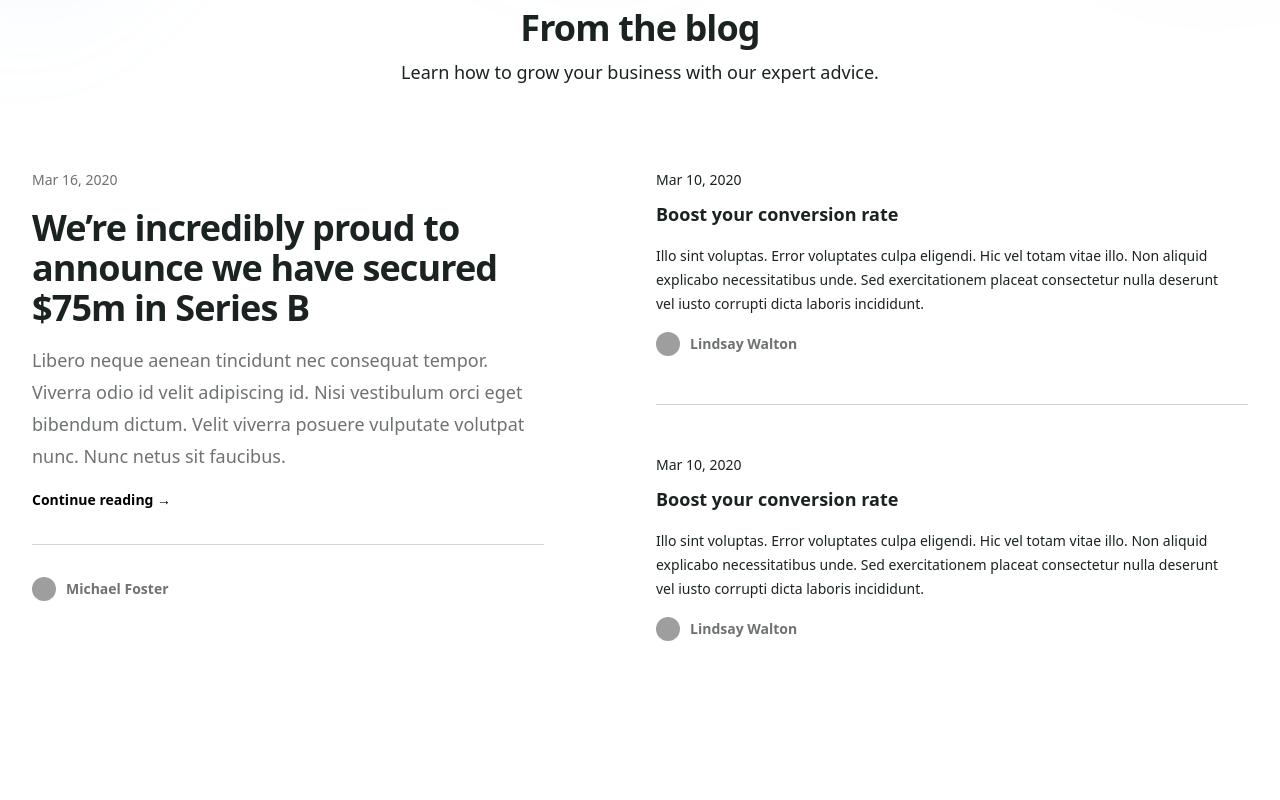
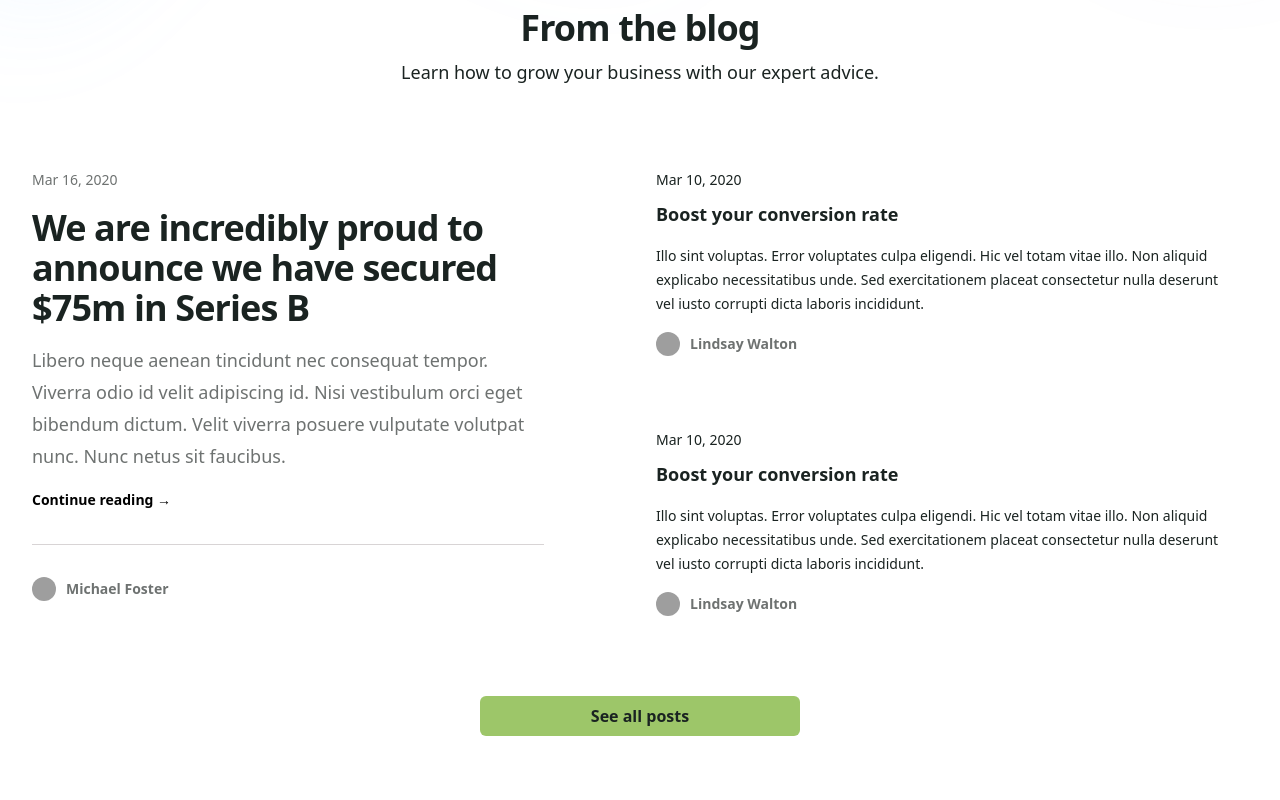
Before and after one commit to simonbeirouti/mortgage.fishing-og, a Next.js app: page / in a window 1280 px wide. Shown: the part 2420-3220 px from the top of the page. Built offline with nearby package versions, Linux system fonts and the light colour scheme; grey boxes are pictures that could not be loaded.

Commit message:
test linkage and spacing

```diff
--- a/src/components/homePage/BlogList.jsx
+++ b/src/components/homePage/BlogList.jsx
@@ -1,9 +1,10 @@
 import Image from "next/image";
+import Link from "next/link";
 
 const featuredPost = {
   id: 1,
-  title: "We’re incredibly proud to announce we have secured $75m in Series B",
-  href: "#",
+  title: "We are incredibly proud to announce we have secured $75m in Series B",
+  href: "secured-75m-in-series-b",
   description:
     "Libero neque aenean tincidunt nec consequat tempor. Viverra odio id velit adipiscing id. Nisi vestibulum orci eget bibendum dictum. Velit viverra posuere vulputate volutpat nunc. Nunc netus sit faucibus.",
   date: "Mar 16, 2020",
@@ -20,7 +21,7 @@ const posts = [
   {
     id: 2,
     title: "Boost your conversion rate",
-    href: "#",
+    href: "boost-your-conversion-rate",
     description:
       "Illo sint voluptas. Error voluptates culpa eligendi. Hic vel totam vitae illo. Non aliquid explicabo necessitatibus unde. Sed exercitationem placeat consectetur nulla deserunt vel iusto corrupti dicta laboris incididunt.",
     date: "Mar 10, 2020",
@@ -35,7 +36,7 @@ const posts = [
   {
     id: 3,
     title: "Boost your conversion rate",
-    href: "#",
+    href: "boost-your-conversion-rate-again",
     description:
       "Illo sint voluptas. Error voluptates culpa eligendi. Hic vel totam vitae illo. Non aliquid explicabo necessitatibus unde. Sed exercitationem placeat consectetur nulla deserunt vel iusto corrupti dicta laboris incididunt.",
     date: "Mar 10, 2020",
@@ -51,7 +52,7 @@ const posts = [
 
 export default function BlogList() {
   return (
-    <div className="bg-white pb-24 sm:pb-32">
+    <div className="bg-white pb-12 sm:pb-16">
       <div className="mx-auto max-w-2xl text-center mb-20">
         <h2 className="text-3xl font-bold tracking-tight text-black sm:text-4xl">
           From the blog
@@ -60,7 +61,7 @@ export default function BlogList() {
           Learn how to grow your business with our expert advice.
         </p>
       </div>
-      <div className="mx-auto grid max-w-7xl grid-cols-1 gap-x-8 gap-y-12 px-6 sm:gap-y-16 lg:grid-cols-2 lg:px-8">
+      <div className="mx-auto grid max-w-7xl grid-cols-1 gap-x-8 gap-y-6 px-6 sm:gap-y-16 lg:grid-cols-2 lg:px-8">
         <article className="mx-auto w-full max-w-2xl lg:mx-0 lg:max-w-lg">
           <time
             dateTime={featuredPost.datetime}
@@ -80,7 +81,7 @@ export default function BlogList() {
           <div className="mt-4 flex flex-col justify-between gap-6 sm:mt-8 sm:flex-row-reverse sm:gap-8 lg:mt-4 lg:flex-col">
             <div className="flex">
               <a
-                href={featuredPost.href}
+                href={`blog/${featuredPost.href}`}
                 className="text-sm font-semibold leading-6 text-sage"
                 aria-describedby="featured-post"
               >
@@ -104,10 +105,10 @@ export default function BlogList() {
             </div>
           </div>
         </article>
-        <div className="mx-auto w-full max-w-2xl border-t border-gray pt-12 sm:pt-16 lg:mx-0 lg:max-w-none lg:border-t-0 lg:pt-0">
-          <div className="-my-12 divide-y divide-timber">
+        <div className="mx-auto w-full max-w-2xl border-t border-timber pt-12 sm:pt-16 lg:mx-0 lg:max-w-none lg:border-t-0 lg:pt-0">
+          <div className="-my-9">
             {posts.map((post) => (
-              <article key={post.id} className="py-12">
+              <article key={post.id} className="py-9">
                 <div className="group relative max-w-xl">
                   <time
                     dateTime={post.datetime}
@@ -116,7 +117,7 @@ export default function BlogList() {
                     {post.date}
                   </time>
                   <h2 className="mt-2 text-lg font-semibold text-black group-hover:text-gray">
-                    <a href={post.href}>
+                    <a href={`/blog/${post.href}`}>
                       <span className="absolute inset-0" />
                       {post.title}
                     </a>
@@ -145,6 +146,11 @@ export default function BlogList() {
           </div>
         </div>
       </div>
+      <Link href="/blog">
+        <div className="mx-auto max-w-xs text-center text-md cursor mt-20 py-2 rounded-md bg-sage-100 font-semibold text-black">
+          <p>See all posts</p>
+        </div>
+      </Link>
     </div>
   );
 }
```
